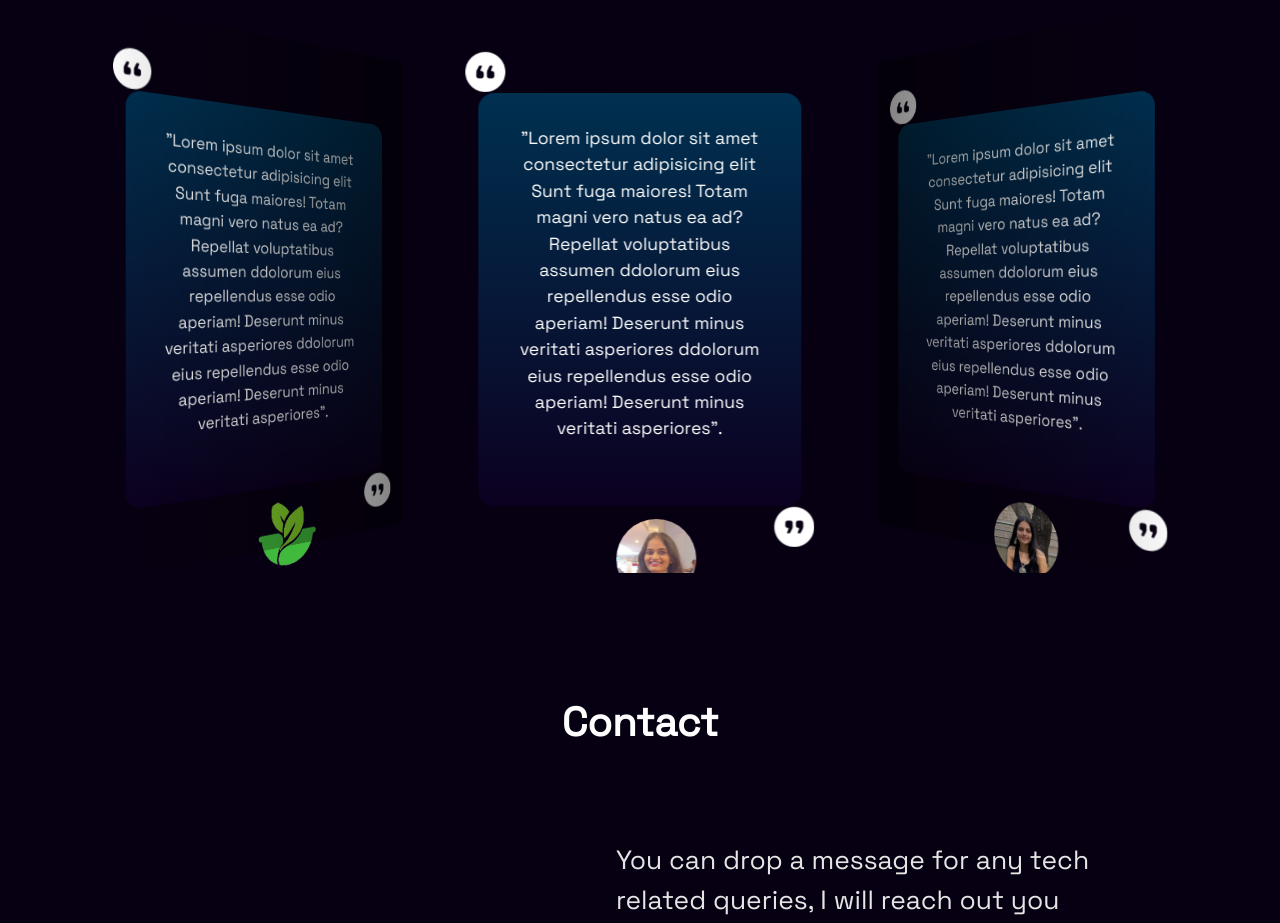
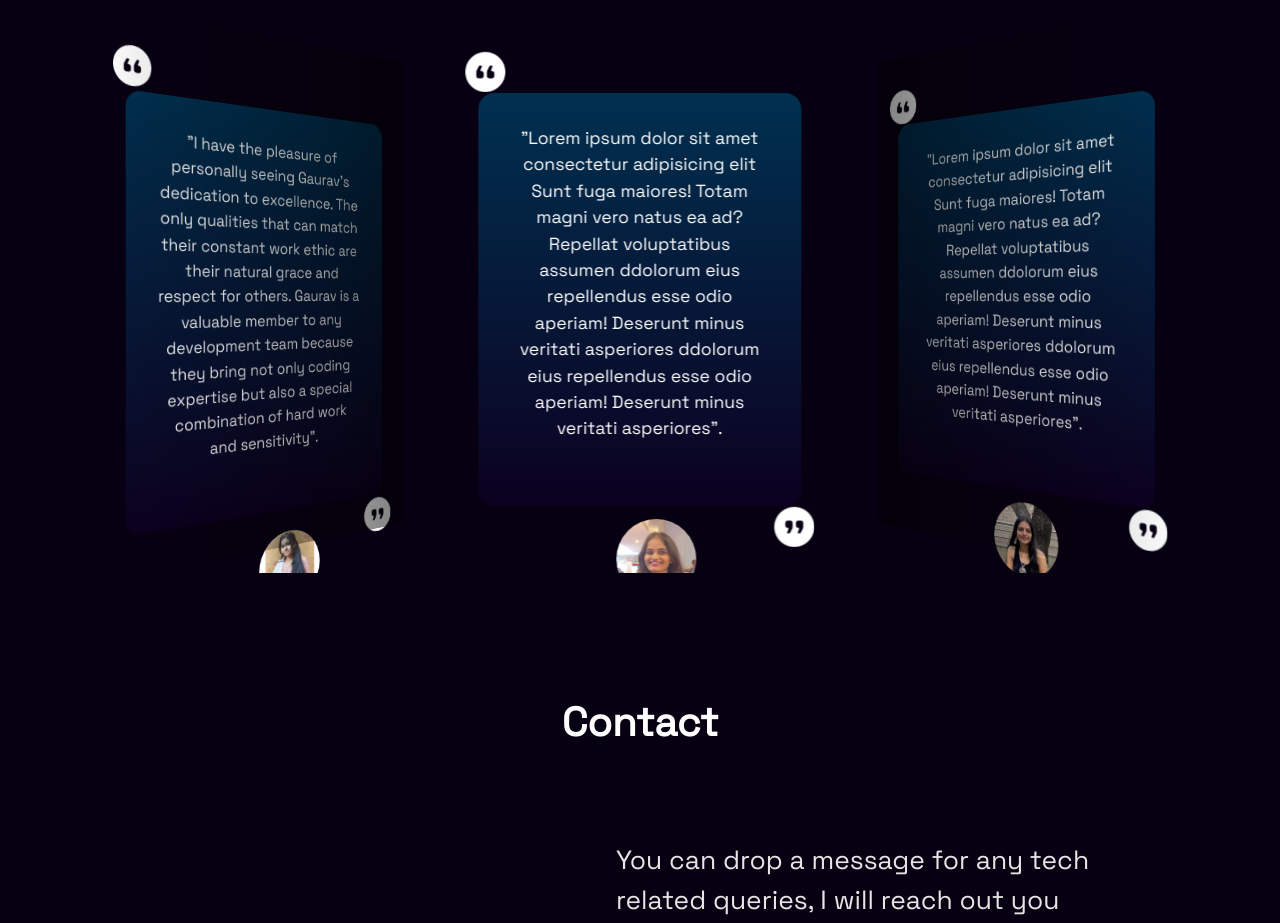
Before and after one commit to harshit83/my_harshit_portfolio, a Next.js app: page / in a window 1280 px wide. Shown: the part 4080-5003 px from the top of the page. Built offline with nearby package versions, Linux system fonts and the light colour scheme.

Commit message:
final commit#2

```diff
--- a/components/Testimonials/index.js
+++ b/components/Testimonials/index.js
@@ -52,13 +52,12 @@ export default function Testimonials() {
       testdesc:
         "Gaurav Madan is an amazing designer who combines good looks and practicality in his work. His designs are not just liked; they are really loved. Gaurav not only helps with projects but also supports and boosts confidence. In the creative world, he is like a shining light, showing the way with his special skills and guidance.",
     },
-
     {
-      testiImg: "/Images/anu.webp",
-      testName: "Anushri Khadke",
-      testPost: "TE COMP A",
+      testiImg: "/mainlogo.png",
+      testName: "Samarth Krupa",
+      testPost: "Agro tourism",
       testdesc:
-      "I have the pleasure of personally seeing Gaurav's dedication to excellence. The only qualities that can match their constant work ethic are their natural grace and respect for others. Gaurav is a valuable member to any development team because they bring not only coding expertise but also a special combination of hard work and sensitivity",
+        "Lorem ipsum dolor sit amet consectetur adipisicing elit Sunt fuga maiores! Totam magni vero natus ea ad? Repellat voluptatibus assumen ddolorum eius repellendus esse odio aperiam! Deserunt minus veritati asperiores ddolorum eius repellendus esse odio aperiam! Deserunt minus veritati asperiores",
     },
     {
       testiImg: "/Images/ayush.webp",
@@ -68,11 +67,11 @@ export default function Testimonials() {
         "Lorem ipsum dolor sit amet consectetur adipisicing elit Sunt fuga maiores! Totam magni vero natus ea ad? Repellat voluptatibus assumen ddolorum eius repellendus esse odio aperiam! Deserunt minus veritati asperiores ddolorum eius repellendus esse odio aperiam! Deserunt minus veritati asperiores",
     },
     {
-      testiImg: "/mainlogo.png",
-      testName: "Samarth Krupa",
-      testPost: "Agro tourism",
+      testiImg: "/Images/anu.webp",
+      testName: "Anushri Khadke",
+      testPost: "TE COMP A",
       testdesc:
-        "Lorem ipsum dolor sit amet consectetur adipisicing elit Sunt fuga maiores! Totam magni vero natus ea ad? Repellat voluptatibus assumen ddolorum eius repellendus esse odio aperiam! Deserunt minus veritati asperiores ddolorum eius repellendus esse odio aperiam! Deserunt minus veritati asperiores",
+      "I have the pleasure of personally seeing Gaurav's dedication to excellence. The only qualities that can match their constant work ethic are their natural grace and respect for others. Gaurav is a valuable member to any development team because they bring not only coding expertise but also a special combination of hard work and sensitivity",
     },
   ];
 
```
